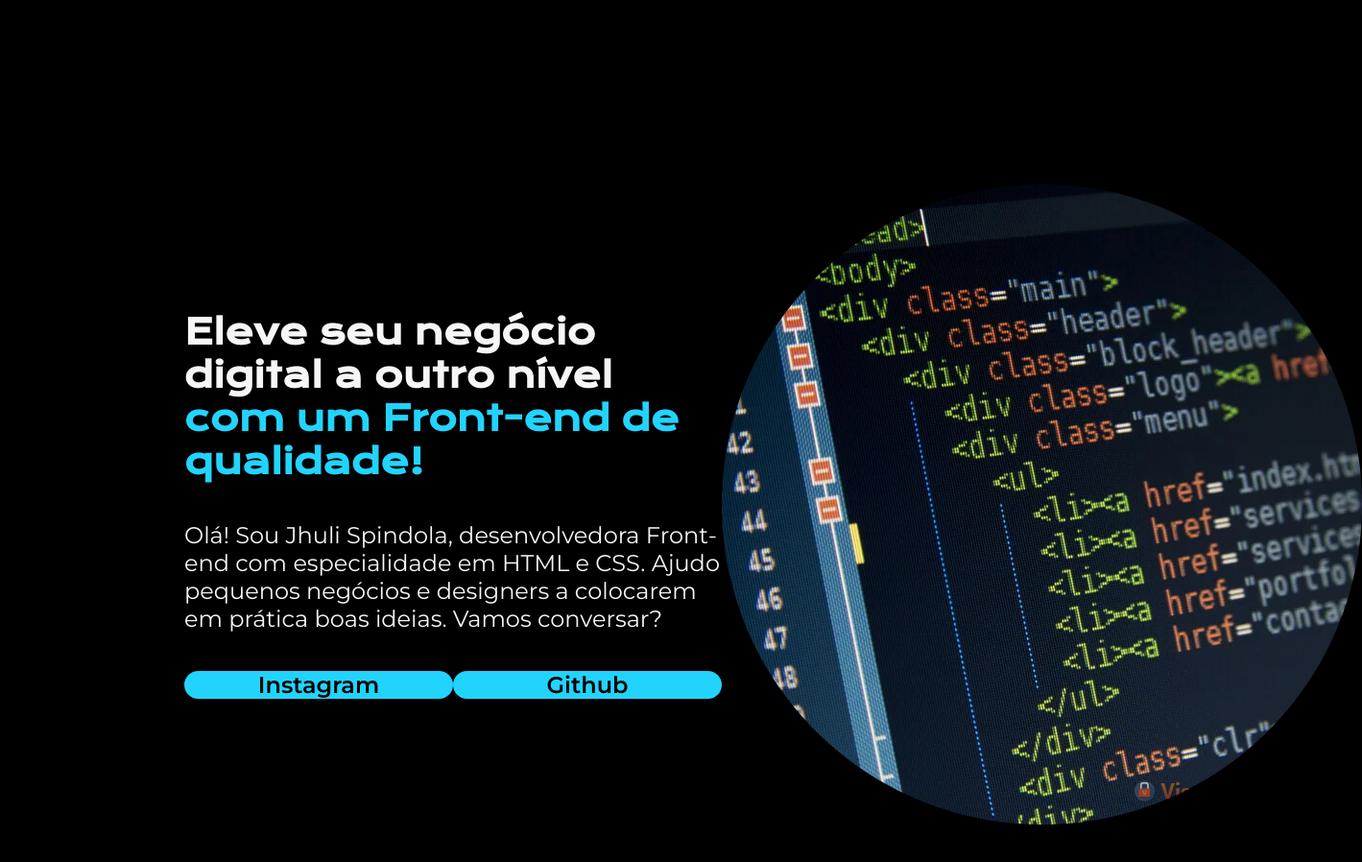
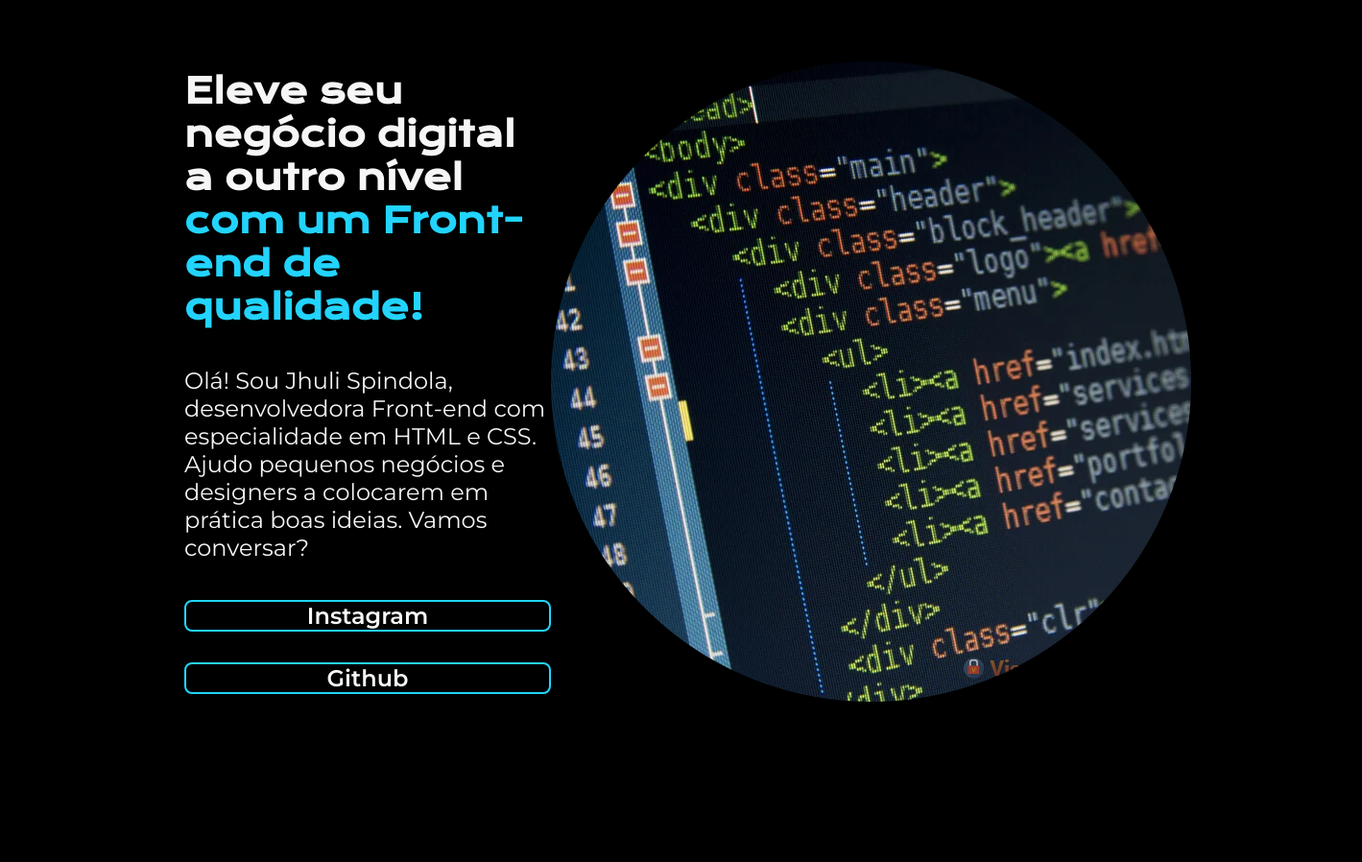
Before and after one commit to jhuspindola/portfolio, a plain HTML site: page index.html in a window 1280 px wide. Shown: the whole page at 96% size, 1419 px wide, since content can reach past the window. After the commit the page ends 800 px from the top, so only its background shows below. Drawn offline with nearby package versions, Linux system fonts and the light colour scheme.

Commit message:
Add files via upload

```diff
--- a/style.css
+++ b/style.css
@@ -1,4 +1,14 @@
 @import url('https://fonts.googleapis.com/css2?family=Krona+One&family=Montserrat:wght@400;600&display=swap');
+
+:root {
+    --cor-primaria: #000000;
+    --cor-secundaria: #F6F6F6;
+    --cor-terciaria: #22D4FD;
+    --cor-hover: #272727;
+
+    --fonte-primaria: 'Krona One', sans-serif;
+    --fonte-secundaria: 'Montserrat', sans-serif;
+}
 
 * {
     margin: 0;
@@ -6,18 +16,30 @@
 }
 
 body {
-    height: 100vh;
-    background-color: #000000;
-    color: #f6f6f6;
+    background-color: var(--cor-primaria);
+    color: var(--cor-secundaria);
     box-sizing: border-box;
 }
 
-.titulo-destaque {
-    color: #22D4FD;
+.cabecalho {
+    padding: 2% 0% 0% 15%;
+}
+
+.cabecalho__menu {
+    display: flex;
+    gap: 80px;
+}
+
+.cabecalho__menu__link {
+    font-family: var(--fonte-secundaria);
+    font-size: 24px;
+    font-weight: 600;
+    color: var(--cor-terciaria);
+    text-decoration: none;
 }
 
 .apresentacao {
-    margin: 15%;
+    padding: 5% 15%;
     display: flex;
     align-items: center;
     justify-content: space-between;
@@ -32,28 +54,49 @@ body {
 
 .apresentacao__conteudo__titulo {
     font-size: 36px;
-    font-family: 'Krona One', sans-serif;
+    font-family: var(--fonte-primaria);
+}
+
+.titulo-destaque {
+    color: var(--cor-terciaria);
 }
 
 .apresentacao__conteudo__texto {
     font-size: 24px;
-    font-family: 'Montserrat', sans-serif;
+    font-family: var(--fonte-secundaria);
 }
 
 .apresentacao__links {
     display: flex;
+    flex-direction: column;
     justify-content: space-between;
+    align-items: center;
+    gap: 32px;
+}
+
+.apresentacao__links__subtitulo {
+    font-family: var(--fonte-primaria);
+    font-weight: 400;
+    font-size: 24px;
 }
 
 .apresentacao__links__link {
-    background-color: #22D4FD;
-    width: 280px;
+    display: flex;
+    justify-content: center;
+    gap: 16px;
+    border: 2px solid var(--cor-terciaria);
+    width: 378px;
     text-align: center;
-    border-radius: 16px;
+    border-radius: 8px;
     font-size: 24px;
     font-weight: 600;
     padding: 21,5px 0;
     text-decoration: none;
-    color: #000000;
-    font-family: 'Montserrat', sans-serif;
+    color: var(--cor-secundaria);
+    font-family: var(--fonte-secundaria);
 }
+
+.apresentacao__links__link:hover {
+    background-color: var(--cor-hover);
+    font-size: 25px;
+}
```
